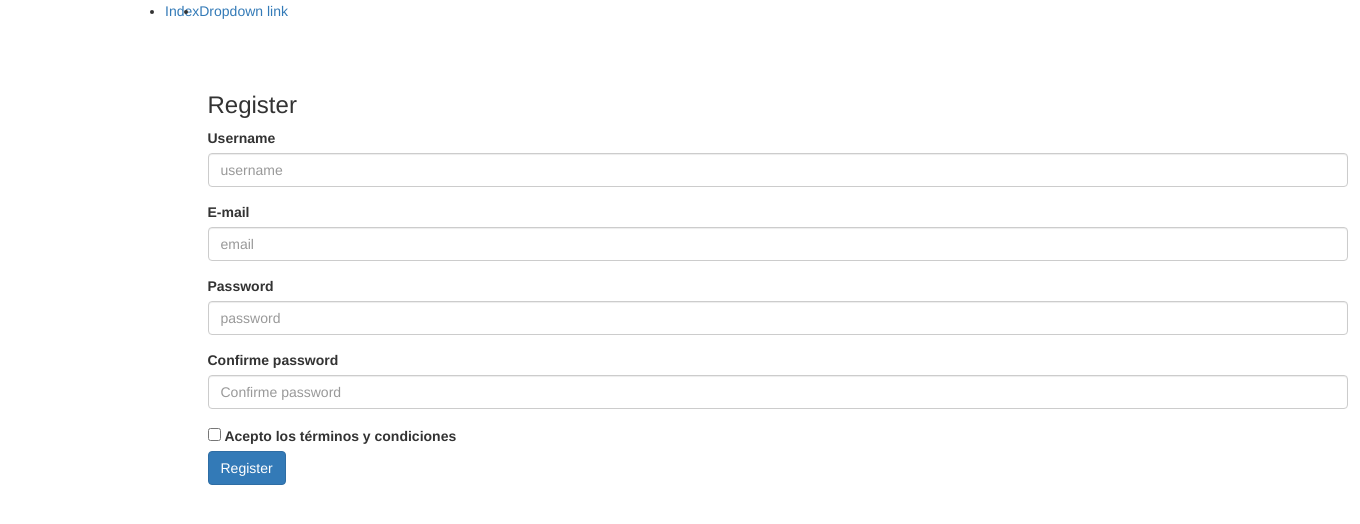
After one commit to pulidovpe/flask_project, a Flask app: page /register in a window 1360 px wide. The commit adds this page. Shown: the top 524 px of the page. Run offline with Flask 2, Linux system fonts and the light colour scheme; some libraries are stand-ins or nearby versions.

Commit message:
Base de datos y formulario de registro

```diff
--- a/app/forms.py
+++ b/app/forms.py
@@ -1,7 +1,27 @@
 from wtforms import Form
-from wtforms import StringField, PasswordField, validators
+from wtforms import StringField, PasswordField, validators, BooleanField
+from wtforms.fields.html5 import EmailField
 
 class LoginForm(Form):
 	username = StringField('Username', [validators.Length(min=4, max=25, message='Username fuera de rango')])
 	password = PasswordField('Password', [
         validators.DataRequired()])
+
+class RegisterForm(Form):
+	username = StringField('Username', [
+		validators.length(min=4, max=50),
+		validators.Required(message='El password es requerido')
+	])
+	email = EmailField('E-mail', [
+		validators.length(min=6, max=100),
+		validators.Required(message='El email es requerido'),
+		validators.Email(message='Ingrese un email válido')
+	])
+	password = PasswordField('Password', [
+		validators.Required('El password es requerido'),
+		validators.EqualTo('confirm_password', message='La contraseña no coincide')
+	])
+	confirm_password = PasswordField('Confirme password')
+	accept = BooleanField('', [
+		validators.DataRequired()
+	])
--- /dev/null
+++ b/app/templates/auth/register.html
@@ -0,0 +1,33 @@
+{% extends 'layout.html' %}
+{% from 'helpers/_forms.html' import render_field %}
+
+{% block container %}
+	<div class="col-md-12 col-md-offset-1">
+		<h3>Register</h3>
+		<form class="" method="post">
+
+			<input type="hidden" name="csrf_token" value="{{ csrf_token() }}" />
+
+			<div class="form-group">
+				{{ render_field(form.username, class='form-control', placeholder='username') }}
+			</div>
+			<div class="form-group">
+				{{ render_field(form.email, class='form-control', placeholder='email') }}
+			</div>
+			<div class="form-group">
+				{{ render_field(form.password, class='form-control', placeholder='password') }}
+			</div>
+			<div class="form-group">
+				{{ render_field(form.confirm_password, class='form-control', placeholder='Confirme password') }}
+			</div>
+			<div class="form-check">
+				{{ form.accept(class_='form-check-input') }}
+				<label class="form-check-label">Acepto los términos y condiciones</label>
+			</div>
+
+			<button type="submit" class="btn btn-primary" name="button">
+				Register
+			</button>
+		</form>
+	</div>
+{% endblock %}
--- a/app/templates/layout.html
+++ b/app/templates/layout.html
@@ -19,7 +19,7 @@
 					</a>
 					<div class="dropdown-menu" aria-labelledby="navbarDropdownMenuLink">
 						<a class="dropdown-item" href="{{ url_for('page.login') }}">Login</a>
-						<a class="dropdown-item" href="#">Another action</a>
+						<a class="dropdown-item" href="{{ url_for('page.register') }}">Register</a>
 						<a class="dropdown-item" href="#">Something else here</a>
 					</div>
 				</li>
--- a/app/views.py
+++ b/app/views.py
@@ -1,7 +1,7 @@
 from flask import Blueprint
 from flask import render_template, request
 
-from .forms import LoginForm
+from .forms import LoginForm, RegisterForm
 
 page = Blueprint('page', __name__)
 
@@ -23,3 +23,8 @@ def login():
 		print("Nueva sesión creada.")
 
 	return render_template('auth/login.html', title='Login', form=form)
+
+@page.route('/register')
+def register():
+	form = RegisterForm()
+	return render_template('auth/register.html', title='Registro', form=form)
--- a/config.py
+++ b/config.py
@@ -2,8 +2,8 @@ class Config:
 	SECRET_KEY = 'llavesecreta'
 
 class DevelopmentConfig(Config):
-	DEBUG = True
-	## Reiniciar servidor
+	DEBUG = True 	## Reiniciar servidor
+	SQLALCHEMY_DATABASE_URI = 'mysql://developer:123456@localhost/bd_project_web_facilito'
 
 config = {
 	'development': DevelopmentConfig,
```
Also changed, not shown: app/__init__.py (+10 -1 lines), app/models.py (added, +15 -0 lines).
